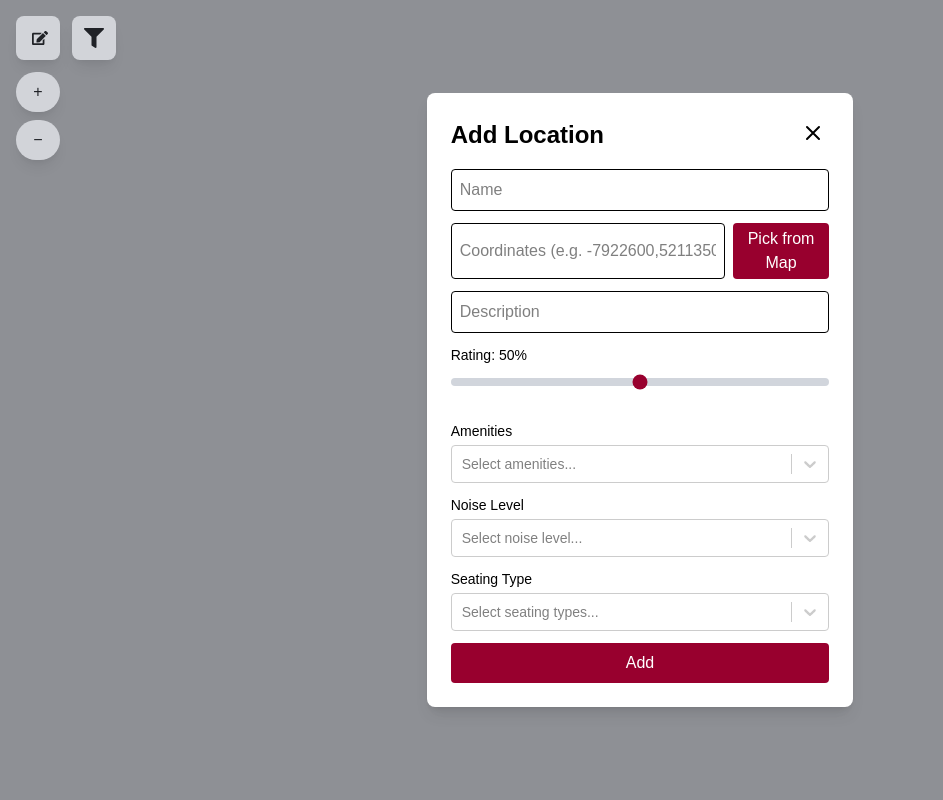
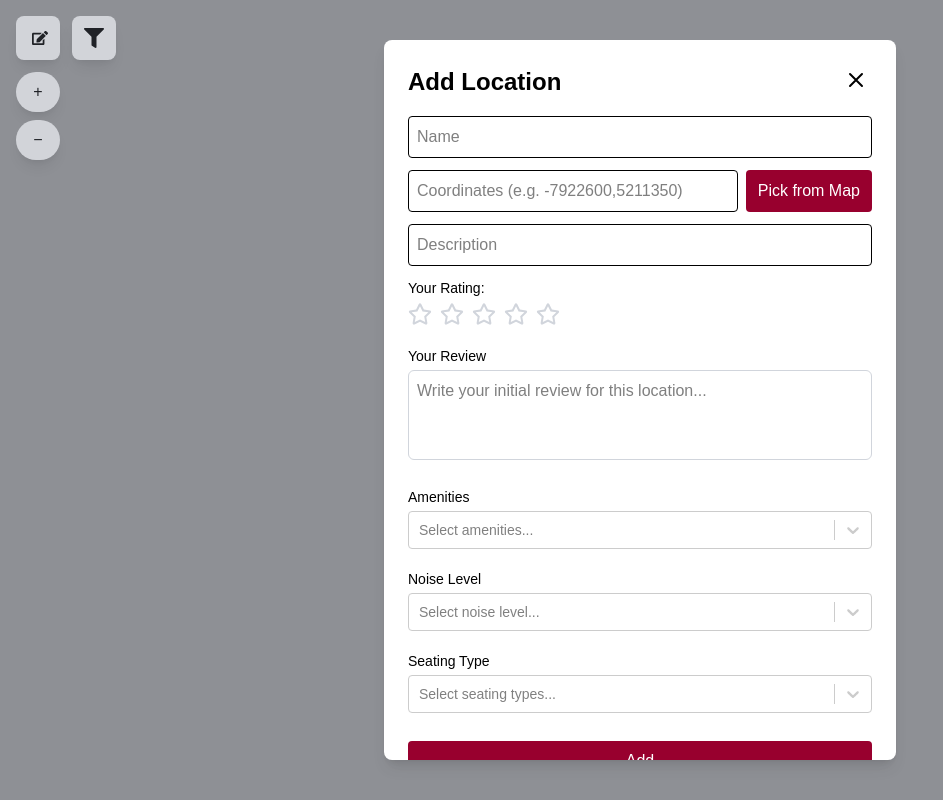
Before and after one commit to H-137/web-dev-final, a Next.js app: page / in a window 1280 px wide. Both pictures are taken after a click on the button 38 px from the left and 38 px from the top of the page. Shown: the whole page, without its empty margins (0-943 px from the left). Built offline with nearby package versions, Linux system fonts and the light colour scheme; no server answers; the database is empty.

Commit message:
add intial review when adding a location

```diff
--- a/src/app/components/Menu.js
+++ b/src/app/components/Menu.js
@@ -1,7 +1,8 @@
 'use client';
 
-import React, { useState, useEffect } from 'react';
+import React, { useState, useEffect, useRef } from 'react';
 import Select from 'react-select';
+import { FaStar, FaStarHalfAlt, FaRegStar } from "react-icons/fa";
 
 function Menu({ onClose, onAddLocation, initialCoordinates, onRequestMapClick }) {
   const noiseLevelOptions = [
@@ -35,9 +36,12 @@
     description: '',
     noiseLevel: '',
     seating: [],
-    generalRating: 50,
+    rating: 0,
+    reviewText: '',
     amenities: []
   });
+
+  const [hoverRating, setHoverRating] = useState(0);
 
   useEffect(() => {
     if (initialCoordinates) {
@@ -67,8 +71,82 @@
     }, 0);
   };
 
+  // Star Rating Component for Menu
+  const StarRating = () => {
+    const starRefs = useRef([]);
+
+    // Handle hover on star
+    const handleStarHover = (index, event) => {
+      const starWidth = event.currentTarget.offsetWidth;
+      const starLeft = event.currentTarget.getBoundingClientRect().left;
+      const mouseX = event.clientX;
+      const position = mouseX - starLeft;
+
+      // If mouse is on the left half of the star
+      if (position < starWidth / 2) {
+        setHoverRating(index + 0.5);
+      } else {
+        setHoverRating(index + 1);
+      }
+    };
+
+    // Handle click on star
+    const handleStarClick = (index, event) => {
+      const starWidth = event.currentTarget.offsetWidth;
+      const starLeft = event.currentTarget.getBoundingClientRect().left;
+      const mouseX = event.clientX;
+      const position = mouseX - starLeft;
+
+      // If click is on the left half of the star
+      if (position < starWidth / 2) {
+        setFormData(prev => ({ ...prev, rating: index + 0.5 }));
+      } else {
+        setFormData(prev => ({ ...prev, rating: index + 1 }));
+      }
+    };
+
+    // Create stars array with refs
+    const stars = [];
+    for (let i = 0; i < 5; i++) {
+      stars.push(
+        <div
+          key={i}
+          ref={el => starRefs.current[i] = el}
+          className="cursor-pointer relative"
+          onMouseMove={(e) => handleStarHover(i, e)}
+          onMouseLeave={() => setHoverRating(0)}
+          onClick={(e) => handleStarClick(i, e)}
+        >
+          <FaRegStar className="text-gray-300 text-2xl" />
+
+          {/* Overlay full or half star based on hover/selected state */}
+          {(hoverRating || formData.rating) > i && (
+            <div className="absolute top-0 left-0 overflow-hidden" style={{
+              width: (hoverRating || formData.rating) >= i + 1 ? '100%' : '50%'
+            }}>
+              <FaStar className="text-yellow-500 text-2xl" />
+            </div>
+          )}
+        </div>
+      );
+    }
+
+    return <div className="flex space-x-2">{stars}</div>;
+  };
+
   const handleSubmit = async (e) => {
     e.preventDefault();
+
+    // Validation
+    if (formData.rating === 0) {
+      alert("Please provide a rating for this location.");
+      return;
+    }
+
+    if (!formData.reviewText.trim()) {
+      alert("Please provide a review for this location.");
+      return;
+    }
 
     const coordsArray = formData.coordinates
       .split(',')
@@ -79,6 +157,16 @@
       alert("Please enter valid coordinates in the format: -7922600,5211350");
       return;
     }
+
+    // Create initial review from the creator's rating and review text
+    const initialReview = {
+      id: `rev-initial-${Date.now()}`,
+      reviewText: formData.reviewText,
+      rating: formData.rating,
+      locationName: formData.name,
+      date: new Date().toISOString(),
+      isFeatured: false
+    };
 
     const newLocation = {
       id: Date.now(),
@@ -92,18 +180,35 @@
       amenities: formData.amenities.map(name => ({ name })),
       noiseLevel: formData.noiseLevel,
       seating: formData.seating.join(', '),
-      generalRating: Number(formData.generalRating)
+      // Store creator's rating as initialRating to preserve it
+      initialRating: formData.rating,
+      // Set generalRating to be the same initially (will be recalculated later when reviews are added)
+      generalRating: Math.round(formData.rating * 20), // Convert 5-star to 100-scale
+      reviews: [initialReview]
     };
 
     try {
       onAddLocation(newLocation);
-      const response = await fetch('/api/locations', {
+
+      // Save both the location and the initial review
+      const locationResponse = await fetch('/api/locations', {
         method: 'POST',
         headers: { 'Content-Type': 'application/json' },
         body: JSON.stringify(newLocation)
       });
-      const result = await response.json();
-      console.log("Location saved to DB:", result);
+
+      const reviewResponse = await fetch('/api/reviews', {
+        method: 'POST',
+        headers: { 'Content-Type': 'application/json' },
+        body: JSON.stringify([initialReview])
+      });
+
+      const locationResult = await locationResponse.json();
+      const reviewResult = await reviewResponse.json();
+
+      console.log("Location saved to DB:", locationResult);
+      console.log("Initial review saved to DB:", reviewResult);
+
       onClose();
     } catch (error) {
       console.error("Failed to save location:", error);
@@ -112,10 +217,10 @@
   };
 
   return (
-    <div className="fixed top-0 left-0 w-full h-full bg-gray-500/30 flex items-center justify-center z-50">
-      <div className="w-1/3 bg-white p-6 rounded-lg shadow-lg overflow-y-auto z-10 m-5 text-black">
+    <div className="fixed top-0 left-0 w-full h-full bg-gray-500/30 flex items-center justify-center z-50 p-4">
+      <div className="w-full max-w-lg bg-white p-4 md:p-6 rounded-lg shadow-lg overflow-y-auto max-h-[90vh] z-10 text-black">
         <div className="flex justify-between items-center mb-4">
-          <h2 className="text-2xl font-bold mb-0">Add Location</h2>
+          <h2 className="text-xl md:text-2xl font-bold mb-0">Add Location</h2>
           <button onClick={onClose} className="text-gray-600 hover:bg-gray-100 transition duration-200 ease-in-out mb-1 p-1 rounded-md">
             <svg xmlns="http://www.w3.org/2000/svg" className="h-6 w-6 text-black" viewBox="0 0 24 24" fill="none" stroke="currentColor" strokeWidth="2" strokeLinecap="round" strokeLinejoin="round">
               <path d="M18 6L6 18M6 6l12 12" />
@@ -126,12 +231,12 @@
         <form onSubmit={handleSubmit} className="flex flex-col gap-3">
           <input name="name" placeholder="Name" value={formData.name} onChange={handleChange} required className="border p-2 rounded" />
 
-          <div className="flex gap-2">
+          <div className="flex flex-col sm:flex-row gap-2">
             <input name="coordinates" placeholder="Coordinates (e.g. -7922600,5211350)" value={formData.coordinates} onChange={handleChange} className="border p-2 rounded w-full" readOnly />
             <button
               type="button"
               onClick={handlePickOnMap}
-              className="bg-[#98002E] text-white px-3 py-1 rounded hover:bg-[#7a0025]"
+              className="bg-[#98002E] text-white px-3 py-1 rounded hover:bg-[#7a0025] whitespace-nowrap"
             >
               Pick from Map
             </button>
@@ -139,27 +244,46 @@
 
           <input name="description" placeholder="Description" value={formData.description} onChange={handleChange} className="border p-2 rounded" />
 
-          <div className="mb-4">
-            <label className="block text-sm font-medium mb-1">Rating: {formData.generalRating}%</label>
-            <input type="range" name="generalRating" min="0" max="100" value={formData.generalRating || 0} onChange={handleChange} className="w-full h-2 rounded-lg appearance-none bg-gray-300 cursor-pointer accent-[#98002E]" />
+          <div className="mb-2">
+            <label className="block text-sm font-medium mb-1">Your Rating: {formData.rating > 0 ? formData.rating.toFixed(1) : ""}</label>
+            <StarRating />
           </div>
 
-          <div>
+          <div className="mb-2">
+            <label className="block text-sm font-medium mb-1">Your Review</label>
+            <textarea
+              name="reviewText"
+              value={formData.reviewText}
+              onChange={handleChange}
+              placeholder="Write your initial review for this location..."
+              className="w-full p-2 border border-gray-300 rounded-md resize-none"
+              rows={3}
+              required
+            />
+          </div>
+
+          <div className="mb-2">
             <label className="block text-sm font-medium mb-1">Amenities</label>
             <Select isMulti options={amenitiesOptions} value={amenitiesOptions.filter(option => formData.amenities.includes(option.value))} onChange={(selected) => handleMultiSelectChange('amenities', selected)} className="text-sm" classNamePrefix="react-select" placeholder="Select amenities..." />
           </div>
 
-          <div>
+          <div className="mb-2">
             <label className="block text-sm font-medium mb-1">Noise Level</label>
             <Select options={noiseLevelOptions} value={noiseLevelOptions.find(option => option.value === formData.noiseLevel)} onChange={(selected) => setFormData(prev => ({ ...prev, noiseLevel: selected ? selected.value : '' }))} className="text-sm" classNamePrefix="react-select" placeholder="Select noise level..." isClearable />
           </div>
 
-          <div>
+          <div className="mb-2">
             <label className="block text-sm font-medium mb-1">Seating Type</label>
             <Select isMulti options={seatingOptions} value={seatingOptions.filter(option => formData.seating.includes(option.value))} onChange={(selected) => handleMultiSelectChange('seating', selected)} className="text-sm" classNamePrefix="react-select" placeholder="Select seating types..." />
           </div>
 
-          <button type="submit" className="bg-[#98002E] text-white px-4 py-2 rounded hover:bg-[#7a0025]">Add</button>
+          <button
+            type="submit"
+            className="bg-[#98002E] text-white px-4 py-2 rounded hover:bg-[#7a0025] mt-2"
+            disabled={formData.rating === 0 || !formData.reviewText.trim()}
+          >
+            Add
+          </button>
         </form>
       </div>
     </div>
```
